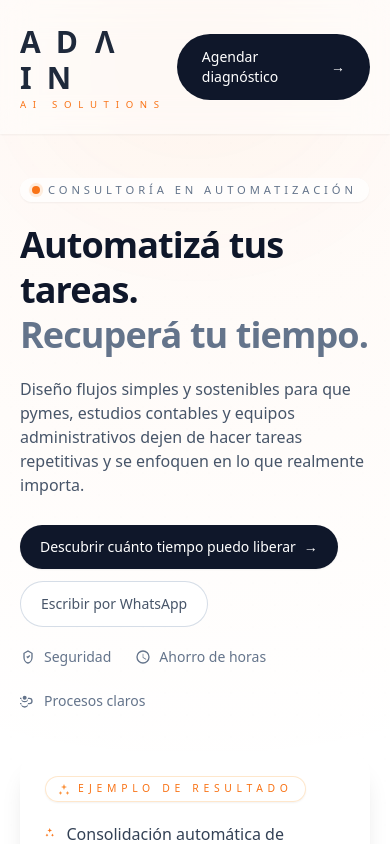
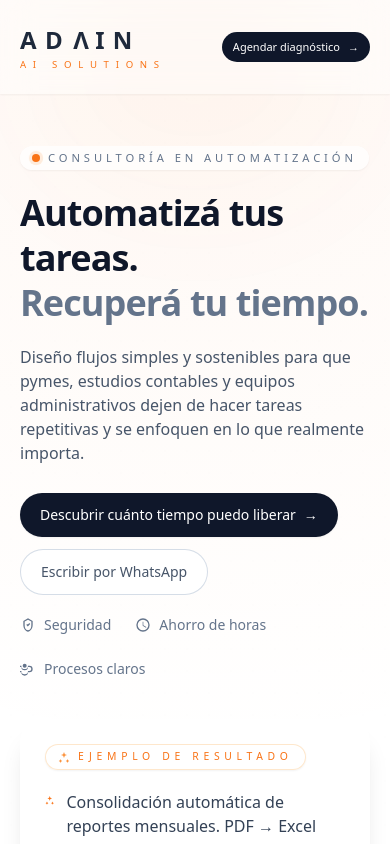
Before and after one commit to mateoadann/adan-landing, a React (Vite) app: page / in a window 390 px wide. Shown: the top 844 px of the page. Built offline with nearby package versions, Linux system fonts and the light colour scheme.

Commit message:
Fix Responsive

```diff
--- a/src/App.jsx
+++ b/src/App.jsx
@@ -45,11 +45,10 @@ export default function App() {
 
   return (
     <div className="relative min-h-screen overflow-hidden bg-white text-slate-900">
-      {/* Glow de fondo sutil superior para que no se vea borde */}
       {/* Aquí se configura el color */}
       <div className="pointer-events-none absolute inset-x-0 top-0 h-[360px] bg-[radial-gradient(circle_at_top,rgba(249,115,22,0.12),transparent_70%)] opacity-40 blur-3xl" />
 
-      {/* ===== Header Fijo (sin borde) ===== */}
+      {/* ===== Header Fijo ===== */}
         <header
   className={`fixed inset-x-0 top-0 z-50 transition-all duration-500
     ${isCompact
@@ -63,8 +62,14 @@ export default function App() {
   >
     {/* Logo */}
     <a href="#home" className="flex flex-col leading-none">
-      <span className={`uppercase tracking-[0.5em] text-slate-800 font-semibold
-        ${isCompact ? "text-3xl" : "text-3xl"}`}>
+      <span
+        className={`
+          whitespace-nowrap
+          font-semibold uppercase text-slate-800
+          text-2xl sm:text-3xl
+          tracking-[0.35em] sm:tracking-[0.5em]
+        `}
+      >
         <span className="mr-1">AD</span>
         <span className="inline-block -mx-0.5">Λ</span>
         <span>IN</span>
@@ -90,8 +95,13 @@ export default function App() {
     {/* CTA siempre visible */}
     <a
       href={CALENDLY_LINK}
-      className={`inline-flex items-center gap-2 rounded-full border border-slate-900/10 bg-slate-900 text-white transition hover:bg-slate-800
-        ${isCompact ? "px-6 py-3 text-sm" : "px-6 py-3 text-sm"}`}
+      className={`
+        inline-flex items-center justify-center gap-2 rounded-full
+        border border-slate-900/10 bg-slate-900 text-white transition hover:bg-slate-800
+        flex-shrink-0
+        px-2.5 py-1.5 text-[11px]
+        md:px-6 md:py-3 md:text-sm
+      `}
     >
       Agendar diagnóstico <span aria-hidden>→</span>
     </a>
@@ -99,10 +109,10 @@ export default function App() {
 </header>
 
       <main className="relative">
-        {/* ===== Hero (subido más arriba) ===== */}
+        {/* ===== Hero ===== */}
         <section
           id="home"
-          className="relative pt-44 md:pt-50 pb-10 md:pb-12"
+          className="relative pt-36 md:pt-50 pb-10 md:pb-12"
         >
           {/* Fondo suave SIN corte */}
           <div className="pointer-events-none absolute inset-0 bg-[radial-gradient(circle_at_top,rgba(249,115,22,0.05),transparent_70%)]" />
@@ -190,7 +200,7 @@ export default function App() {
           </div>
         </section>
 
-        {/* ===== Herramientas (queda más arriba en el primer scroll) ===== */}
+        {/* ===== Herramientas ===== */}
         <section
           aria-label="Herramientas y stack"
           className="border-y border-white/60 bg-white/70 backdrop-blur"
```
